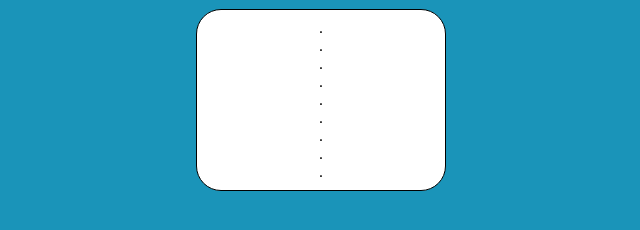
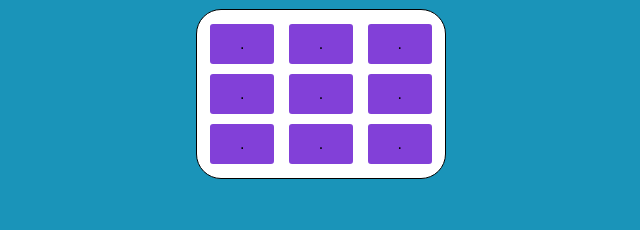
Before and after one commit to matheuspython/tic-tac-toe-with-JavaScript, a plain HTML site: page index.html in a window 1280 px wide. Shown: the whole page, without its empty margins (319-959 px from the left). Drawn offline with Linux system fonts and the light colour scheme.

Commit message:
small style changes

```diff
--- a/assets/css/style.css
+++ b/assets/css/style.css
@@ -10,7 +10,7 @@
     text-align: center;
 }
 
-.opcao {
+.option {
     border: 5px solid white;
     padding-top: 11px;
     background-color: rgb(130, 64, 216);
```
